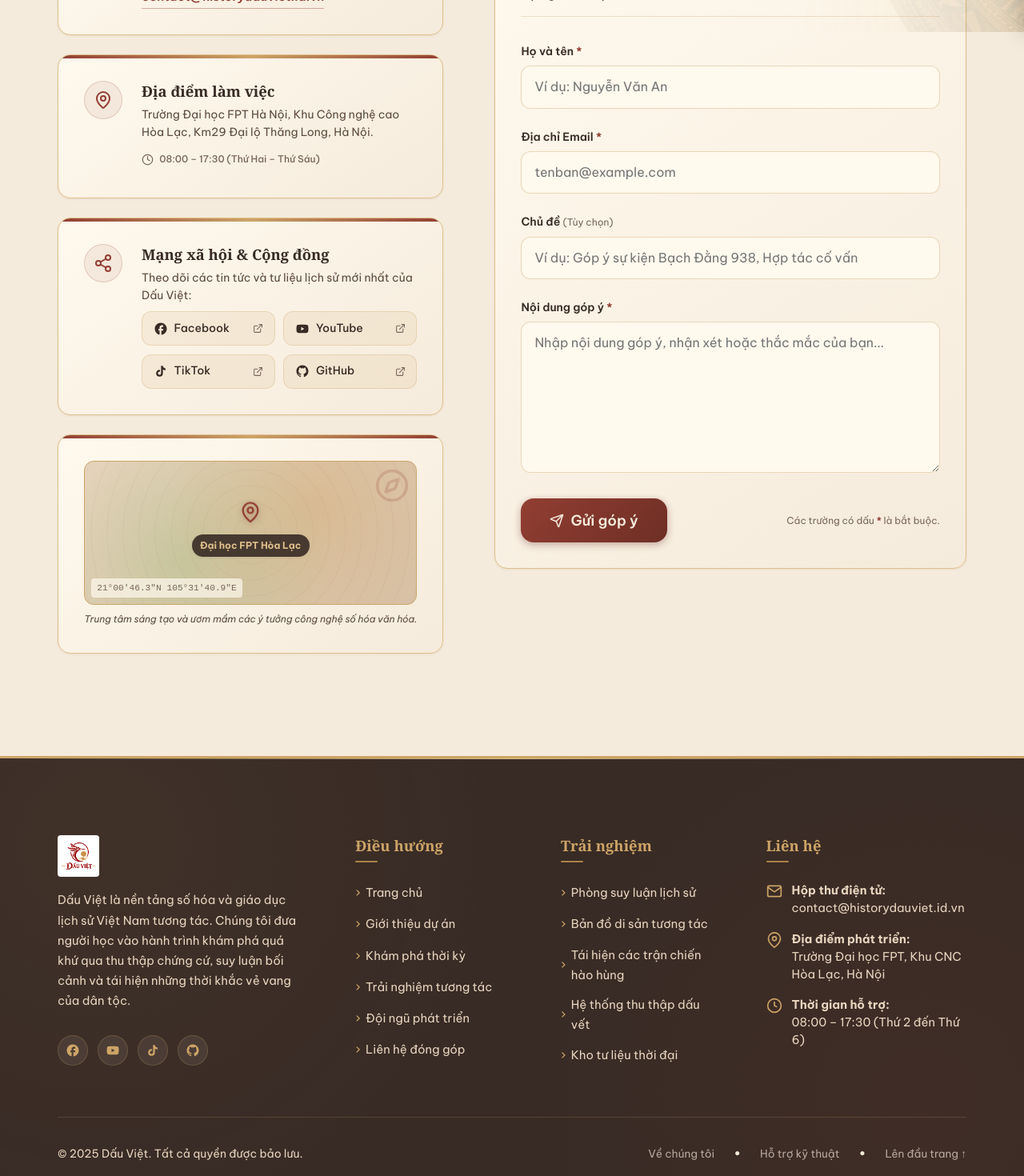
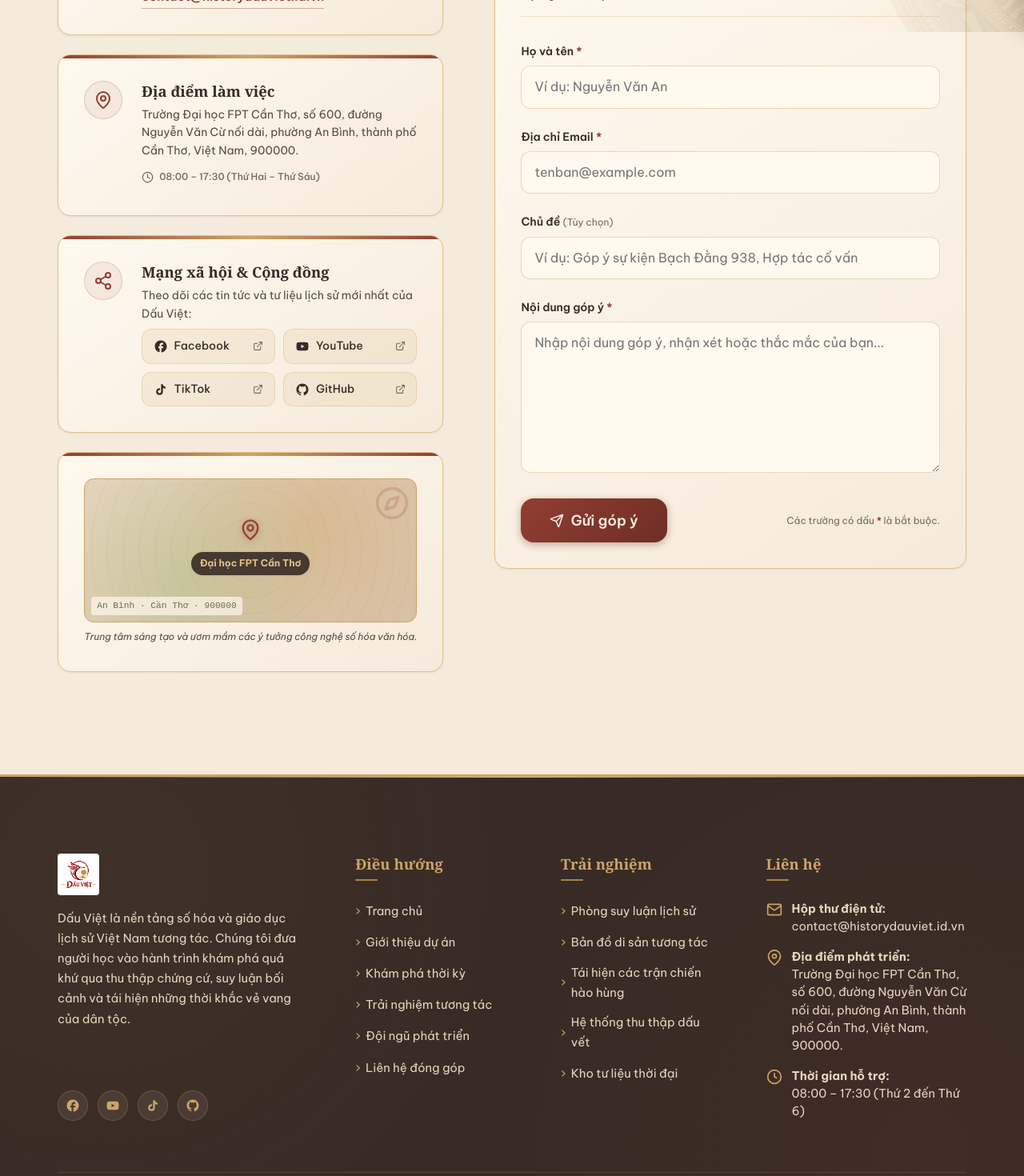
Before and after one commit to HuynhKhai3211/dau-viet-website, a React (Vite) app: page /contact in a window 1280 px wide. Shown: the part 760-2230 px from the top of the page at 80% size. Built offline with nearby package versions, Linux system fonts and the light colour scheme.

Commit message:
Update fanpage and FPT Can Tho contact address

```diff
--- a/src/components/layout/Footer.jsx
+++ b/src/components/layout/Footer.jsx
@@ -45,7 +45,7 @@ export default function Footer() {
 
             <div className="footer__socials" aria-label="Mạng xã hội">
               <a
-                href="https://facebook.com"
+                href="https://www.facebook.com/dauviet05"
                 target="_blank"
                 rel="noopener noreferrer"
                 className="footer__social-link"
@@ -145,7 +145,7 @@ export default function Footer() {
                 </svg>
                 <div>
                   <strong>Địa điểm phát triển:</strong><br />
-                  <span>Trường Đại học FPT, Khu CNC Hòa Lạc, Hà Nội</span>
+                  <span>Trường Đại học FPT Cần Thơ, số 600, đường Nguyễn Văn Cừ nối dài, phường An Bình, thành phố Cần Thơ, Việt Nam, 900000.</span>
                 </div>
               </li>
               <li className="footer__contact-item">
--- a/src/pages/ContactPage.jsx
+++ b/src/pages/ContactPage.jsx
@@ -120,8 +120,8 @@ export default function ContactPage() {
   const socialLinks = [
     {
       name: 'Facebook',
-      url: 'https://facebook.com',
-      handle: 'facebook.com/dauviet.history',
+      url: 'https://www.facebook.com/dauviet05',
+      handle: 'facebook.com/dauviet05',
       icon: (
         <svg viewBox="0 0 24 24" className="contact-social-svg" fill="currentColor">
           <path d="M22 12c0-5.52-4.48-10-10-10S2 6.48 2 12c0 4.84 3.44 8.87 8 9.8V15H8v-3h2V9.5C10 7.57 11.57 6 13.5 6H16v3h-2c-.55 0-1 .45-1 1v2h3v3h-3v6.95C18.05 21.45 22 17.19 22 12z" />
@@ -218,7 +218,7 @@ export default function ContactPage() {
                 <div>
                   <h2 className="contact-card__title">Địa điểm làm việc</h2>
                   <p className="contact-card__text">
-                    Trường Đại học FPT Hà Nội, Khu Công nghệ cao Hòa Lạc, Km29 Đại lộ Thăng Long, Hà Nội.
+                    Trường Đại học FPT Cần Thơ, số 600, đường Nguyễn Văn Cừ nối dài, phường An Bình, thành phố Cần Thơ, Việt Nam, 900000.
                   </p>
                   <div className="contact-card__meta">
                     <Clock size={15} aria-hidden="true" />
@@ -268,10 +268,10 @@ export default function ContactPage() {
                   </div>
                   <div className="contact-map-pin">
                     <MapPin size={28} className="contact-map-pin-icon" />
-                    <span className="contact-map-label">Đại học FPT Hòa Lạc</span>
+                    <span className="contact-map-label">Đại học FPT Cần Thơ</span>
                   </div>
                   <div className="contact-map-coords">
-                    21°00'46.3"N 105°31'40.9"E
+                    An Bình · Cần Thơ · 900000
                   </div>
                 </div>
                 <p className="contact-map-caption">
--- a/src/pages/TeamPage.jsx
+++ b/src/pages/TeamPage.jsx
@@ -94,7 +94,7 @@ export default function TeamPage() {
             <p className="team-intro__text">
               Dấu Việt được sinh ra từ niềm tin chung: Lịch sử Việt Nam xứng đáng
               được kể lại bằng ngôn ngữ của thời đại số. Chúng tôi là nhóm sinh viên
-              tại Đại học FPT, kết nối bởi tình yêu với di sản văn hóa cha ông và mong
+              tại Đại học FPT Cần Thơ, kết nối bởi tình yêu với di sản văn hóa cha ông và mong
               muốn đem đến trải nghiệm học tập truyền cảm hứng, vượt ra khỏi những trang
               sách giáo khoa đơn thuần.
             </p>
```
